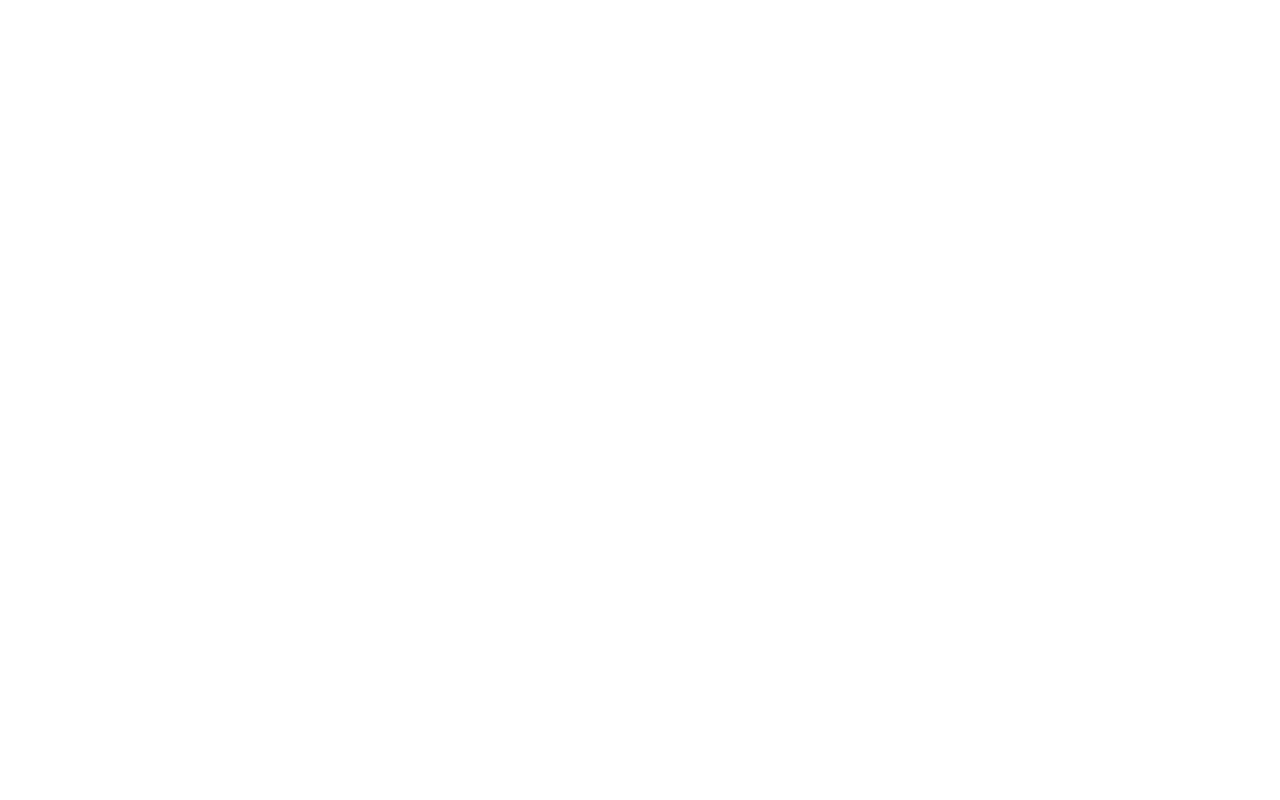
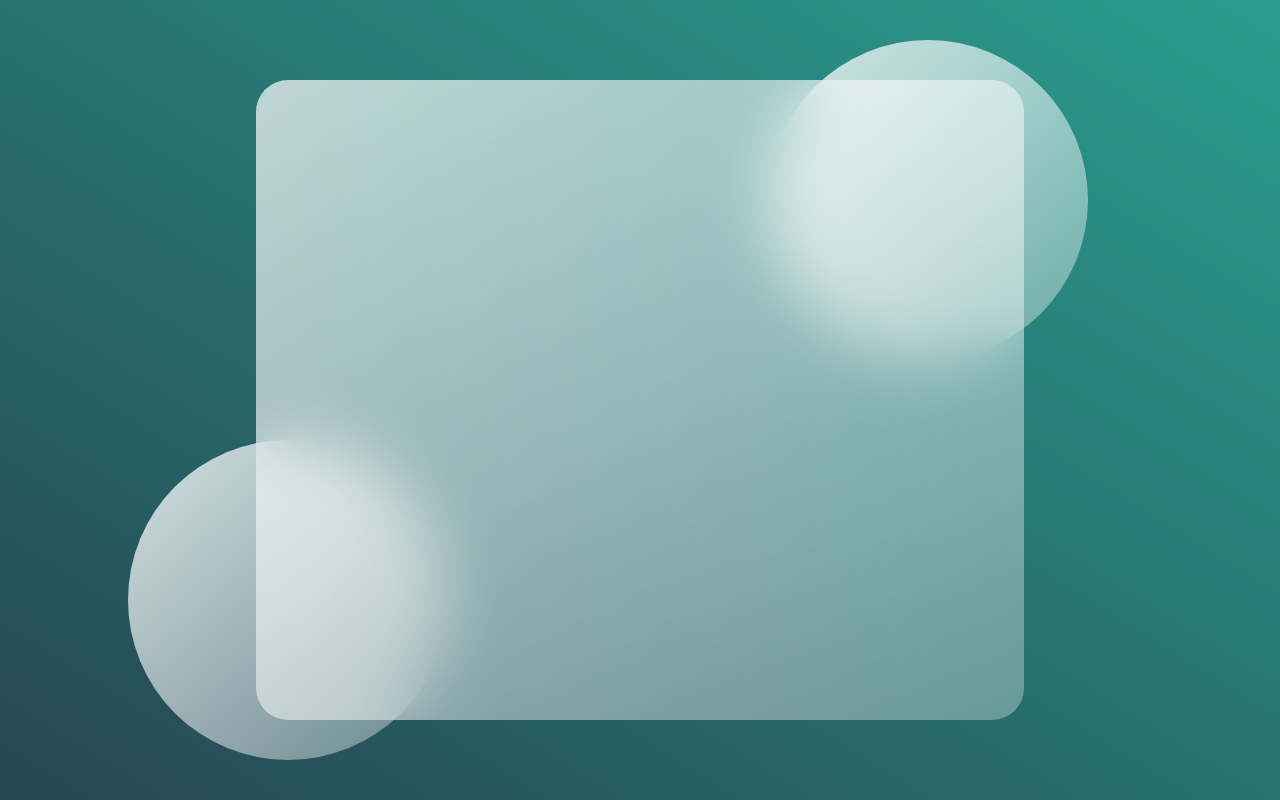
Before and after one commit to OliverBrueninghaus/my_portfolio, a plain HTML site: page index.html in a window 1280 px wide. Drawn offline with Linux system fonts and the light colour scheme.

Commit message:
added landing page with blur effect

```diff
--- a/index.html
+++ b/index.html
@@ -11,5 +11,7 @@
     <main>
         <section class="glass"></section>
     </main>
+    <div class="circle1"></div>
+    <div class="circle2"></div>
   </body>
 </html>
--- a/style.css
+++ b/style.css
@@ -1,3 +1,51 @@
-*{
+* {
+  margin: 0;
+  padding: 0;
+  box-sizing: border-box;
+}
 
+main {
+  min-height: 100vh;
+  background: linear-gradient(to right top, #264653, #2a9d8f);
+  display: flex;
+  justify-content: center;
+  align-items: center;
 }
+
+.glass {
+  background: white;
+  min-height: 80vh;
+  width: 60%;
+  background: linear-gradient(
+    to right bottom,
+    rgba(255, 255, 255, 0.7),
+    rgba(255, 255, 255, 0.3)
+  );
+  border-radius: 2rem;
+  z-index: 2;
+  backdrop-filter: blur(2rem);
+}
+
+.circle1,
+.circle2 {
+    background: white;
+    background: linear-gradient(
+        to right bottom,
+        rgba(255, 255, 255, 0.8),
+        rgba(255, 255, 255, 0.3)
+    );
+    height: 20rem;
+    width: 20rem;
+    position: absolute;
+    border-radius: 50%;
+}
+
+.circle1 {
+    top: 5%;
+    right: 15%;
+}
+
+.circle2 {
+    bottom: 5%;
+    left: 10%;
+}
```
